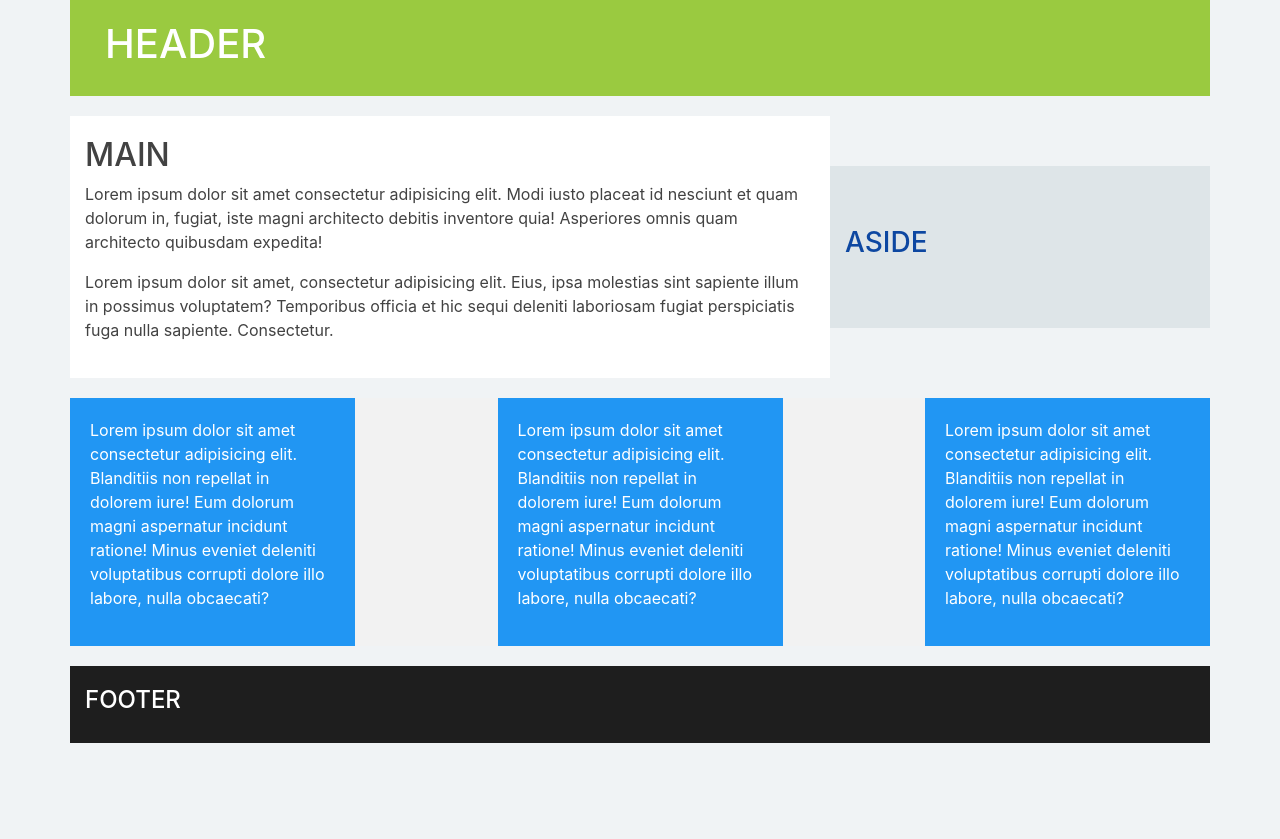
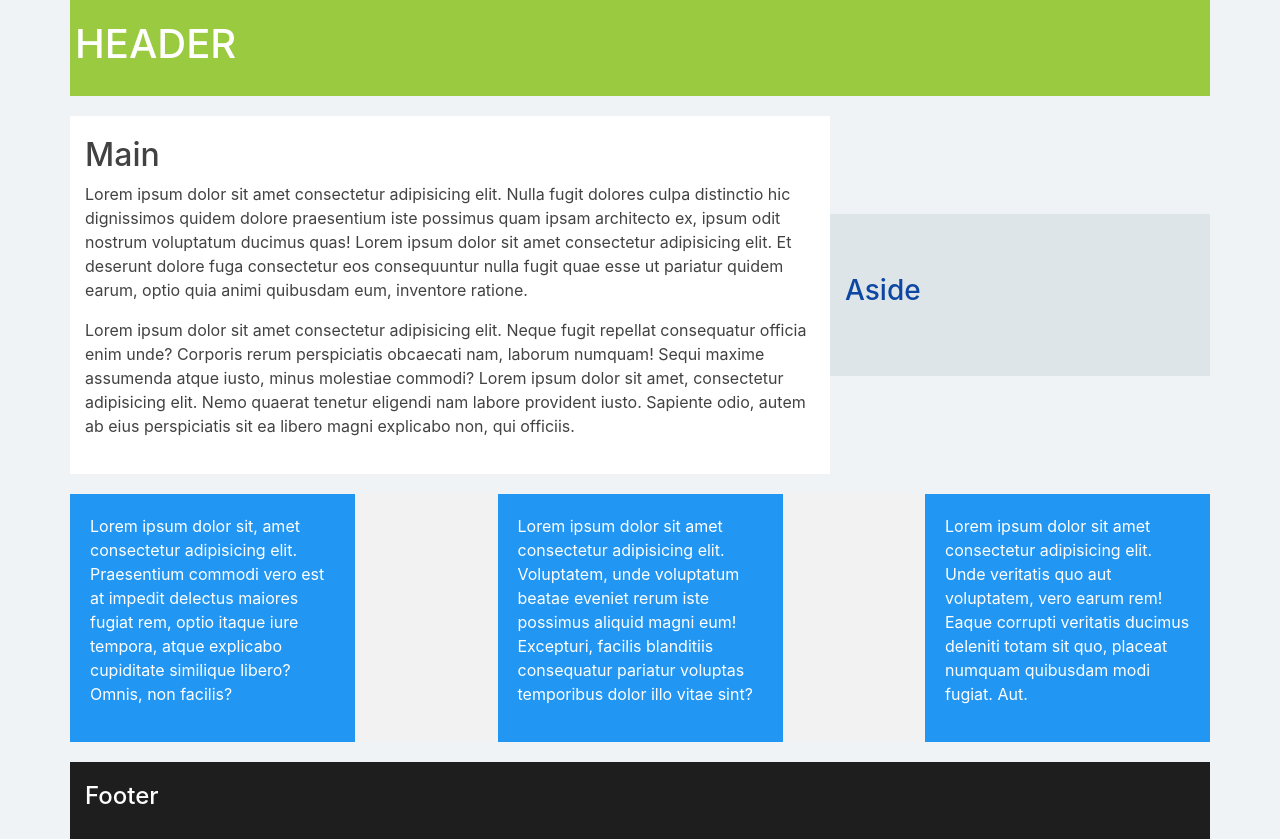
Before and after one commit to gcesarprosales/bootstrap4, a plain HTML site: page practicas/grid.html in a window 1280 px wide. Before the commit the page ends 800 px from the top, so only its background shows below. Drawn offline with Linux system fonts and the light colour scheme.

Commit message:
23-ene-2020

```diff
--- a/practicas/css/estilos.css
+++ b/practicas/css/estilos.css
@@ -9,7 +9,7 @@ header{
     margin-bottom: 20px;
 }
 
-.contenedor-principal{
+.contenedor-main{
     margin-bottom: 20px;
 }
 
--- a/practicas/grid.html
+++ b/practicas/grid.html
@@ -8,42 +8,43 @@
     <title>Grid example with Bootstrap 4</title>
 </head>
 <body>
+    <div class="container">
 
-    <div class="container">
+
         <header class="row">
-            <div class="col">
+            <div class="row">
                 <h1>HEADER</h1>
             </div>
         </header>
-        <section class="row contenedor-principal">
+
+        <section class="contenedor-main row">
             <main class="col-md-8">
-                <h2>MAIN</h2>
-                <p>Lorem ipsum dolor sit amet consectetur adipisicing elit. Modi iusto placeat id nesciunt et quam dolorum in, fugiat, iste magni architecto debitis inventore quia! Asperiores omnis quam architecto quibusdam expedita!</p>
-                <p>Lorem ipsum dolor sit amet, consectetur adipisicing elit. Eius, ipsa molestias sint sapiente illum in possimus voluptatem? Temporibus officia et hic sequi deleniti laboriosam fugiat perspiciatis fuga nulla sapiente. Consectetur.</p>
+                <h2>Main</h2>
+                <p>Lorem ipsum dolor sit amet consectetur adipisicing elit. Nulla fugit dolores culpa distinctio hic dignissimos quidem dolore praesentium iste possimus quam ipsam architecto ex, ipsum odit nostrum voluptatum ducimus quas! Lorem ipsum dolor sit amet consectetur adipisicing elit. Et deserunt dolore fuga consectetur eos consequuntur nulla fugit quae esse ut pariatur quidem earum, optio quia animi quibusdam eum, inventore ratione.</p>
+                <p>Lorem ipsum dolor sit amet consectetur adipisicing elit. Neque fugit repellat consequatur officia enim unde? Corporis rerum perspiciatis obcaecati nam, laborum numquam! Sequi maxime assumenda atque iusto, minus molestiae commodi? Lorem ipsum dolor sit amet, consectetur adipisicing elit. Nemo quaerat tenetur eligendi nam labore provident iusto. Sapiente odio, autem ab eius perspiciatis sit ea libero magni explicabo non, qui officiis.</p>
             </main>
             <aside class="col-md-4 align-self-center">
-                <h3>ASIDE</h3>
+                <h3>Aside</h3>
             </aside>
         </section>
 
         <section class="row widgets justify-content-between">
             <div class="col-12 col-md-4 col-lg-3">
-                <p>Lorem ipsum dolor sit amet consectetur adipisicing elit. Blanditiis non repellat in dolorem iure! Eum dolorum magni aspernatur incidunt ratione! Minus eveniet deleniti voluptatibus corrupti dolore illo labore, nulla obcaecati?</p>
+                <p>Lorem ipsum dolor sit, amet consectetur adipisicing elit. Praesentium commodi vero est at impedit delectus maiores fugiat rem, optio itaque iure tempora, atque explicabo cupiditate similique libero? Omnis, non facilis?</p>
             </div>
             <div class="col-12 col-md-4 col-lg-3">
-                <p>Lorem ipsum dolor sit amet consectetur adipisicing elit. Blanditiis non repellat in dolorem iure! Eum dolorum magni aspernatur incidunt ratione! Minus eveniet deleniti voluptatibus corrupti dolore illo labore, nulla obcaecati?</p>
+                Lorem ipsum dolor sit amet consectetur adipisicing elit. Voluptatem, unde voluptatum beatae eveniet rerum iste possimus aliquid magni eum! Excepturi, facilis blanditiis consequatur pariatur voluptas temporibus dolor illo vitae sint?
             </div>
             <div class="col-12 col-md-4 col-lg-3">
-                <p>Lorem ipsum dolor sit amet consectetur adipisicing elit. Blanditiis non repellat in dolorem iure! Eum dolorum magni aspernatur incidunt ratione! Minus eveniet deleniti voluptatibus corrupti dolore illo labore, nulla obcaecati?</p>
+                Lorem ipsum dolor sit amet consectetur adipisicing elit. Unde veritatis quo aut voluptatem, vero earum rem! Eaque corrupti veritatis ducimus deleniti totam sit quo, placeat numquam quibusdam modi fugiat. Aut.
             </div>
         </section>
+
         <footer class="row">
             <div class="col">
-                <h4>FOOTER</h4>
+                <h4>Footer</h4>
             </div>
         </footer>
-
-
 
     </div>
 
```
Also changed, not shown: practicas/responsive_utilities.html (added, +35 -0 lines).
